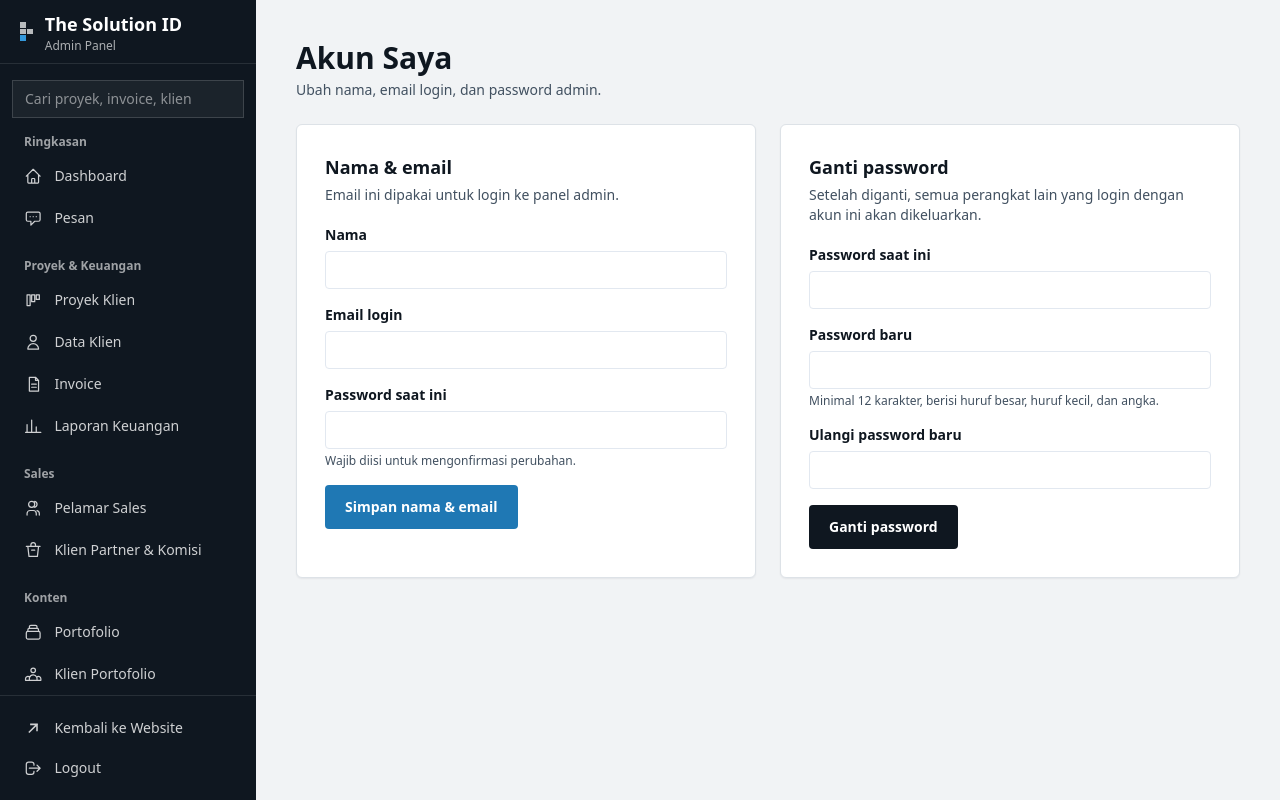
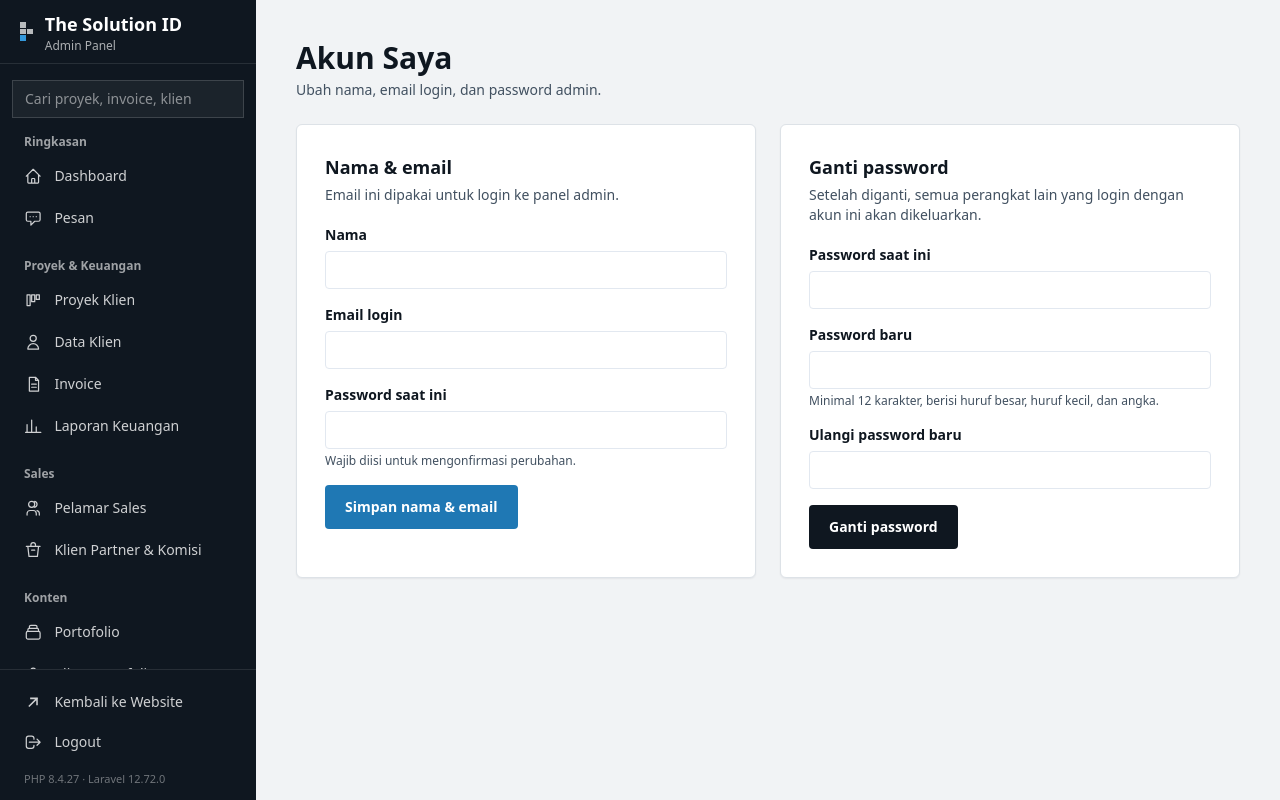
Before and after one commit to shabianay/landing-tsi, a Laravel app: template resources/views/admin/account/edit.blade.php in a window 1280 px wide. Run offline with Laravel 12, Linux system fonts and the light colour scheme; data comes from the database, SQL or seed files in the repository; the template is opened without the code that fills it: most values are stand-ins (such as "Sample title", 1, 10 or a date in 2020); style sheets or scripts are compiled from the project's sources; parts of the project's set-up code (start-up, migrations or seed data) failed here and were passed over; some web fonts are replaced.

Commit message:
Show PHP/Laravel version in the admin menu; log server PHP on deploy (#23)
Groundwork for the Laravel 13 upgrade: the owner switched the domain to
PHP 8.4 in DirectAdmin (per domain). The admin menu now shows which PHP
the site really runs on, and the deploy log shows the command-line PHP
and the PHP 8.x binaries available on the server.

Co-authored-by: Claude Opus 5.5 <noreply@anthropic.com>

```diff
--- a/resources/views/layouts/partials/admin-nav.blade.php
+++ b/resources/views/layouts/partials/admin-nav.blade.php
@@ -77,4 +77,6 @@
             Logout
         </button>
     </form>
+    {{-- Admin-only: confirms which PHP the site runs on (set per domain in DirectAdmin). --}}
+    <p class="num px-3 pt-2 text-[11px] text-white/40">PHP {{ PHP_VERSION }} · Laravel {{ app()->version() }}</p>
 </div>
```
Also changed, not shown: .github/workflows/deploy.yml.
